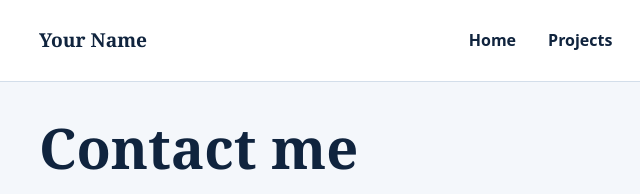
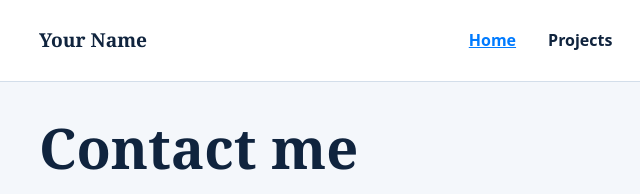
Before and after one commit to italharazzaq/my-personal-portfolio-, a plain HTML site: page contact.html in a window 1280 px wide. In both pictures the pointer is over the link "Home". Shown: the top 194 px of the page, 41-681 px from the left. Drawn offline with Linux system fonts and the light colour scheme.

Commit message:
Update portfolio design

```diff
--- a/style.css
+++ b/style.css
@@ -65,3 +65,13 @@ input[aria-invalid="true"],textarea[aria-invalid="true"]{border-color:var(--erro
 .site-footer{border-top:1px solid var(--border);padding-block:var(--space-lg);color:var(--muted)}
 .site-footer ul{display:flex;flex-wrap:wrap;gap:var(--space);list-style:none;padding:0;margin:0 0 var(--space)}
 .visually-hidden{position:absolute;width:1px;height:1px;overflow:hidden;clip:rect(0 0 0 0);white-space:nowrap}
+/* Navigation Hover Effects */
+
+nav a {
+    transition: all 0.3s ease;
+}
+
+nav a:hover {
+    color: #007bff;
+    text-decoration: underline;
+}
```
